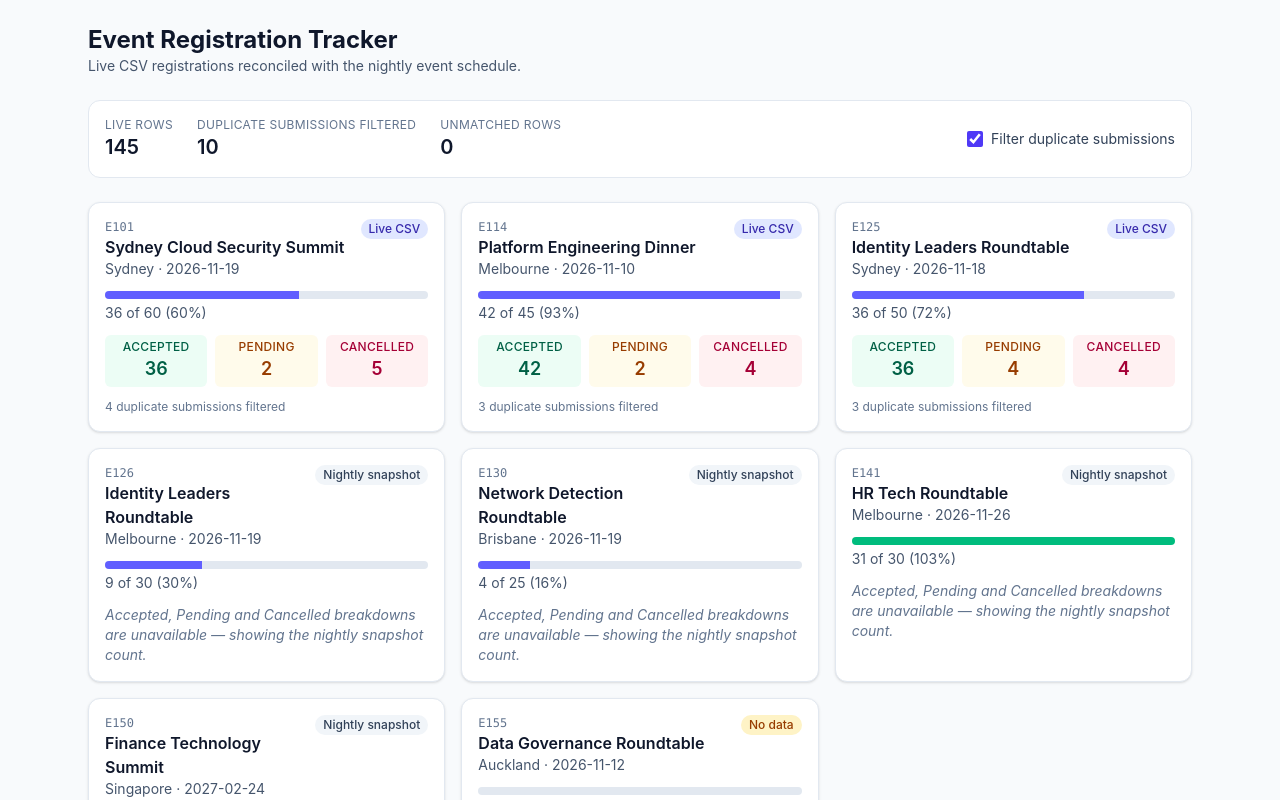
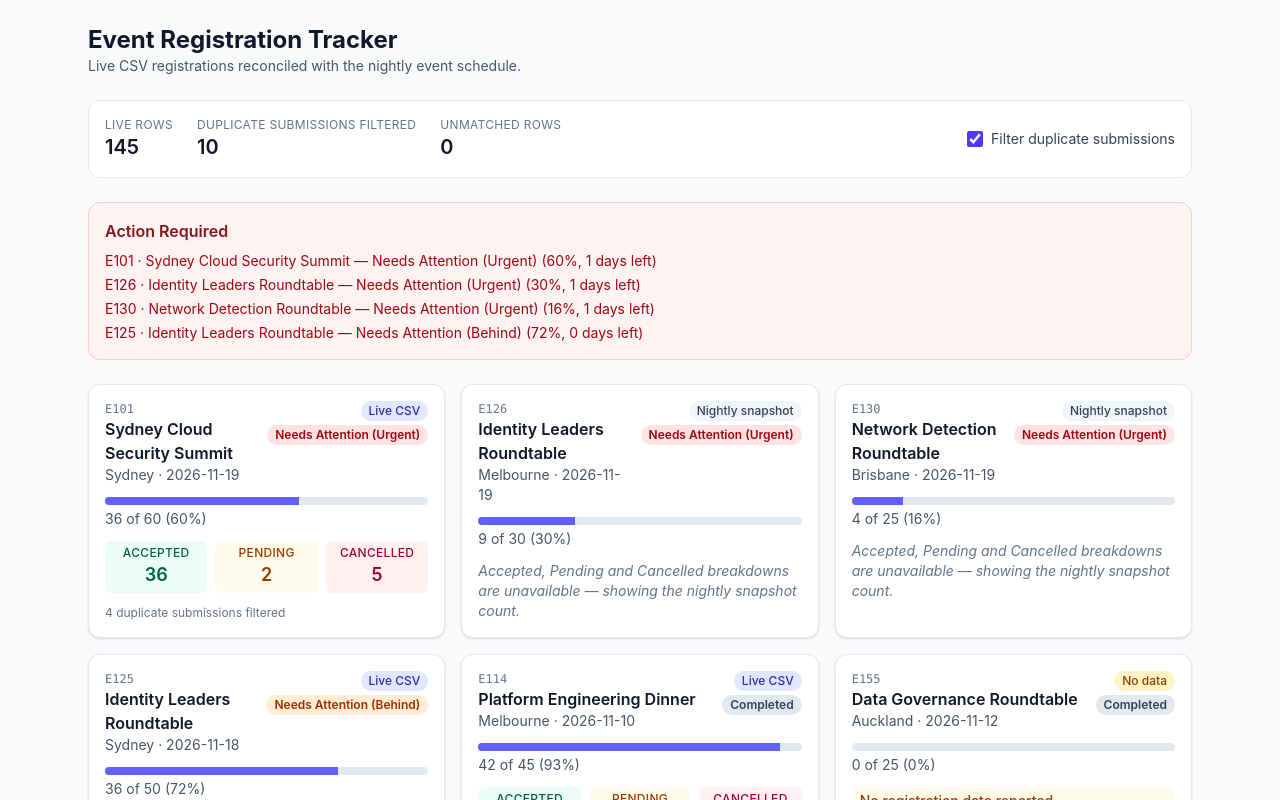
Before and after one commit to thezone0405/analyst-event-tracker, a React (Vite) app: page / in a window 1280 px wide. Shown: the top 800 px of the page. Built offline with nearby package versions, Linux system fonts and the light colour scheme.

Commit message:
feat(coder): implement feature and unit tests

```diff
--- a/src/components/Dashboard.tsx
+++ b/src/components/Dashboard.tsx
@@ -1,4 +1,5 @@
 import { useMemo, useState } from 'react'
+import { prioritize, todayIso } from '../services/attention'
 import { reconcile } from '../services/reconcile'
 import type { EventRecord, Registration } from '../types'
 import { EventCard } from './EventCard'
@@ -6,15 +7,20 @@ import { EventCard } from './EventCard'
 export interface DashboardProps {
   events: EventRecord[]
   registrations: Registration[]
+  /** Reference date (YYYY-MM-DD); defaults to the current local date. */
+  today?: string
 }
 
 /** Reconciles live registrations against the master schedule and renders one card per event. */
-export function Dashboard({ events, registrations }: DashboardProps) {
+export function Dashboard({ events, registrations, today = todayIso() }: DashboardProps) {
   const [dedupeActive, setDedupeActive] = useState(true)
   const result = useMemo(
     () => reconcile(events, registrations, { deduplicate: dedupeActive }),
     [events, registrations, dedupeActive],
   )
+
+  const prioritized = useMemo(() => prioritize(result.summaries, today), [result.summaries, today])
+  const urgent = prioritized.filter((item) => item.attention.needsAttention)
 
   return (
     <div className="flex flex-col gap-6">
@@ -51,9 +57,27 @@ export function Dashboard({ events, registrations }: DashboardProps) {
         </label>
       </section>
 
+      {urgent.length > 0 && (
+        <section
+          aria-label="Action Required"
+          data-testid="action-required"
+          className="rounded-xl border border-red-200 bg-red-50 p-4 text-left"
+        >
+          <h2 className="text-base font-semibold text-red-900">Action Required</h2>
+          <ul className="mt-2 flex flex-col gap-1 text-sm text-red-800">
+            {urgent.map(({ summary, attention }) => (
+              <li key={summary.event.event_id} data-testid={`action-item-${summary.event.event_id}`}>
+                {summary.event.event_id} · {summary.event.name} — {attention.badge} ({attention.percent}%,{' '}
+                {attention.daysRemaining} days left)
+              </li>
+            ))}
+          </ul>
+        </section>
+      )}
+
       <section aria-label="Events" className="grid gap-4 sm:grid-cols-2 lg:grid-cols-3">
-        {result.summaries.map((summary) => (
-          <EventCard key={summary.event.event_id} summary={summary} />
+        {prioritized.map(({ summary, attention }) => (
+          <EventCard key={summary.event.event_id} summary={summary} attention={attention} />
         ))}
       </section>
     </div>
--- a/src/components/EventCard.tsx
+++ b/src/components/EventCard.tsx
@@ -1,3 +1,4 @@
+import type { AttentionBadge, AttentionResult } from '../services/attention'
 import type { EventSummary, SummarySource } from '../types'
 import { BREAKDOWN_UNAVAILABLE_TEXT, NO_DATA_TEXT } from './copy'
 import { ProgressBar } from './ProgressBar'
@@ -5,6 +6,15 @@ import { StatusBreakdown } from './StatusBreakdown'
 
 export interface EventCardProps {
   summary: EventSummary
+  attention?: AttentionResult
+}
+
+const ATTENTION_CLASSES: Record<AttentionBadge, string> = {
+  'Needs Attention (Urgent)': 'bg-red-100 text-red-800',
+  'Needs Attention (Behind)': 'bg-orange-100 text-orange-800',
+  'Target Met': 'bg-emerald-100 text-emerald-800',
+  'On Track': 'bg-sky-100 text-sky-800',
+  Completed: 'bg-slate-200 text-slate-700',
 }
 
 const SOURCE_BADGES: Record<SummarySource, { label: string; className: string }> = {
@@ -13,7 +23,7 @@ const SOURCE_BADGES: Record<SummarySource, { label: string; className: string }>
   none: { label: 'No data', className: 'bg-amber-100 text-amber-800' },
 }
 
-function StatusDetail({ summary }: EventCardProps) {
+function StatusDetail({ summary }: { summary: EventSummary }) {
   if (summary.breakdown) {
     return <StatusBreakdown counts={summary.breakdown} />
   }
@@ -46,7 +56,7 @@ function DuplicateNote({ count }: DuplicateNoteProps) {
 }
 
 /** Summary card for one scheduled event. */
-export function EventCard({ summary }: EventCardProps) {
+export function EventCard({ summary, attention }: EventCardProps) {
   const { event, source, confirmed, target, percent, duplicatesFiltered } = summary
   const badge = SOURCE_BADGES[source]
 
@@ -66,9 +76,19 @@ export function EventCard({ summary }: EventCardProps) {
             {event.city} · {event.date}
           </p>
         </div>
-        <span className={`shrink-0 rounded-full px-2 py-0.5 text-xs font-medium ${badge.className}`}>
-          {badge.label}
-        </span>
+        <div className="flex shrink-0 flex-col items-end gap-1">
+          <span className={`rounded-full px-2 py-0.5 text-xs font-medium ${badge.className}`}>
+            {badge.label}
+          </span>
+          {attention && (
+            <span
+              data-testid={`attention-badge-${event.event_id}`}
+              className={`rounded-full px-2 py-0.5 text-xs font-semibold ${ATTENTION_CLASSES[attention.badge]}`}
+            >
+              {attention.badge}
+            </span>
+          )}
+        </div>
       </header>
 
       <ProgressBar
--- /dev/null
+++ b/src/services/attention.ts
@@ -0,0 +1,80 @@
+import type { EventSummary } from '../types'
+
+export type AttentionBadge =
+  | 'Needs Attention (Urgent)'
+  | 'Needs Attention (Behind)'
+  | 'Target Met'
+  | 'On Track'
+  | 'Completed'
+
+export interface AttentionResult {
+  daysRemaining: number
+  percent: number
+  badge: AttentionBadge
+  needsAttention: boolean
+}
+
+export const URGENT_WINDOW_DAYS = 3
+export const URGENT_BELOW_PERCENT = 70
+export const BEHIND_WINDOW_DAYS = 7
+
+const MS_PER_DAY = 86_400_000
+
+/** Parses the date part of an ISO string as a UTC day number. */
+function dayNumber(iso: string): number {
+  const [year, month, day] = iso.slice(0, 10).split('-').map(Number)
+  return Date.UTC(year, month - 1, day) / MS_PER_DAY
+}
+
+/** Whole calendar days from `today` to `eventDate` (negative when in the past). */
+export function daysBetween(today: string, eventDate: string): number {
+  return Math.round(dayNumber(eventDate) - dayNumber(today))
+}
+
+function classify(daysRemaining: number, percent: number): AttentionBadge {
+  if (daysRemaining < 0) return 'Completed'
+  if (percent >= 100) return 'Target Met'
+  if (daysRemaining <= URGENT_WINDOW_DAYS && percent < URGENT_BELOW_PERCENT) {
+    return 'Needs Attention (Urgent)'
+  }
+  if (daysRemaining <= BEHIND_WINDOW_DAYS) return 'Needs Attention (Behind)'
+  return 'On Track'
+}
+
+/** Evaluates urgency for an event relative to the reference date (YYYY-MM-DD). */
+export function evaluateAttention(
+  eventDate: string,
+  confirmed: number,
+  target: number,
+  today: string,
+): AttentionResult {
+  const daysRemaining = daysBetween(today, eventDate)
+  const percent = target > 0 ? Math.round((confirmed / target) * 100) : 0
+  const badge = classify(daysRemaining, percent)
+  return { daysRemaining, percent, badge, needsAttention: badge.startsWith('Needs Attention') }
+}
+
+export interface PrioritizedEvent {
+  summary: EventSummary
+  attention: AttentionResult
+}
+
+function rank(item: PrioritizedEvent): number {
+  if (item.attention.badge === 'Needs Attention (Urgent)') return 0
+  return item.attention.needsAttention ? 1 : 2
+}
+
+/** Sorts events so those needing attention come first (urgent, then behind, soonest first). */
+export function prioritize(summaries: readonly EventSummary[], today: string): PrioritizedEvent[] {
+  return summaries
+    .map((summary) => ({
+      summary,
+      attention: evaluateAttention(summary.event.date, summary.confirmed, summary.target, today),
+    }))
+    .sort((a, b) => rank(a) - rank(b) || a.summary.event.date.localeCompare(b.summary.event.date))
+}
+
+export function todayIso(now: Date = new Date()): string {
+  const pad = (n: number) => String(n).padStart(2, '0')
+  return `${now.getFullYear()}-${pad(now.getMonth() + 1)}-${pad(now.getDate())}`
+}
```
Also changed, not shown: 2 other files (tests, documents, lock files or other folders).
